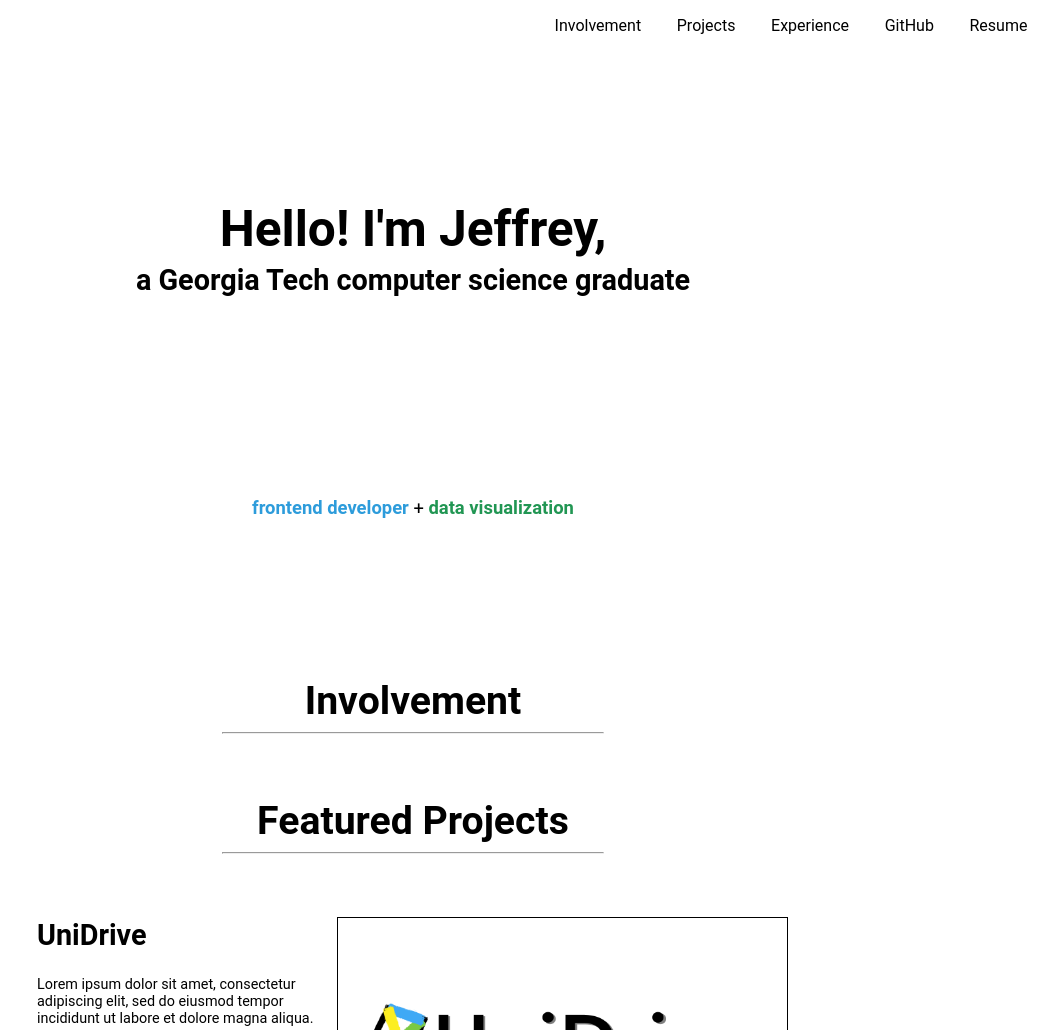
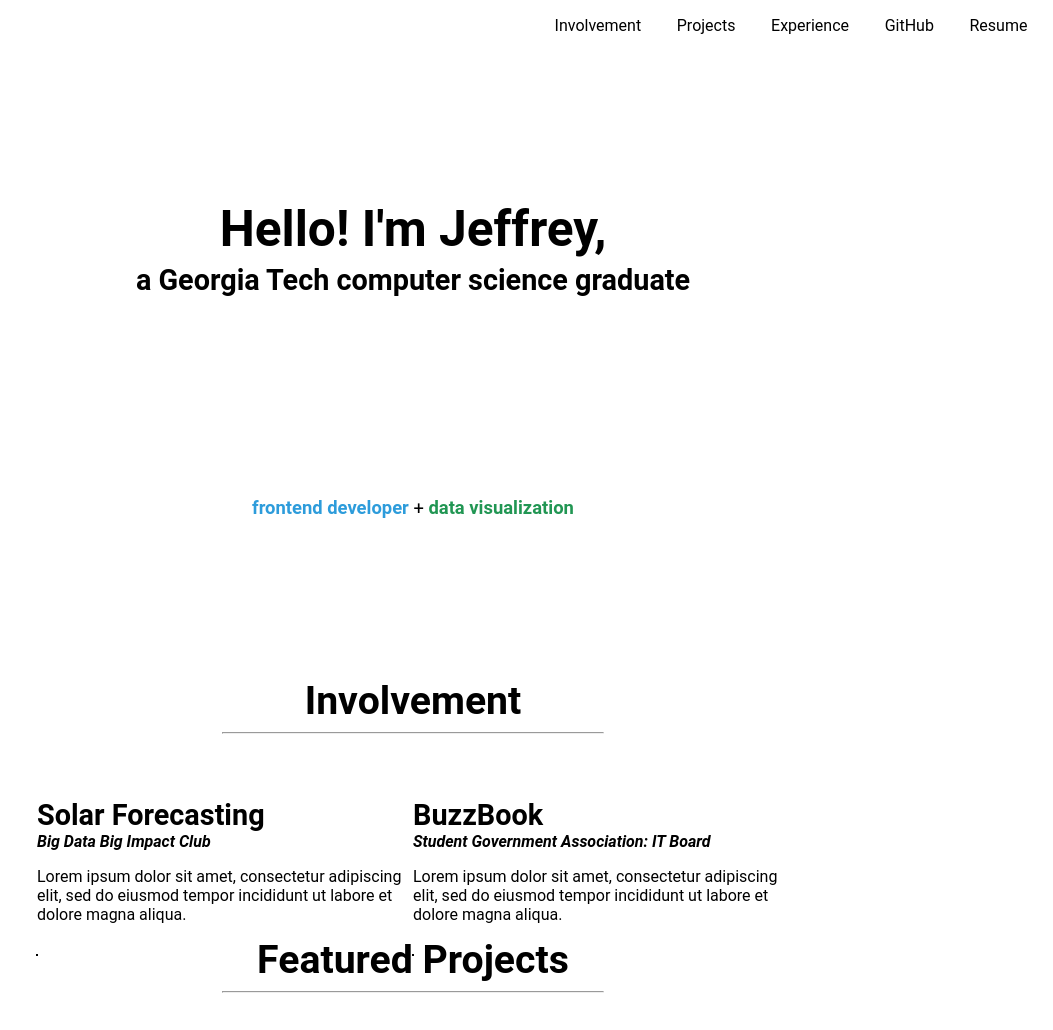
Before and after one commit to jeffreytram/jeffreytram.github.io, a Gatsby site: page / in a window 1280 px wide. Shown: the top 1030 px of the page, without its empty margins (227-1280 px from the left). Built offline with nearby package versions, Linux system fonts and the light colour scheme; Gatsby itself is replaced by a stand-in of ours.

Commit message:
Added involvements

```diff
--- /dev/null
+++ b/src/components/InvolvementList.js
@@ -0,0 +1,35 @@
+import React from "react"
+import styles from "./involvementlist.module.css"
+
+const Involvement = props => {
+  const { title, org, bannerImage, description, link } = props;
+  return (
+    <div>
+      <h2 className={styles.involvementHeading}>{title}</h2>
+      <h4 className={styles.orgHeading}>{org}</h4>
+      <p>{description}</p>
+      <img src={bannerImage} />
+    </div>
+  )
+};
+
+export default function Involvements() {
+  return (
+    <div className={styles.involvementList}>
+      <Involvement
+        title="Solar Forecasting"
+        org="Big Data Big Impact Club"
+        // bannerImage={}
+        description="Lorem ipsum dolor sit amet, consectetur adipiscing elit, sed do eiusmod tempor incididunt ut labore et dolore magna aliqua."
+        link=""
+      />
+      <Involvement
+        title="BuzzBook"
+        org="Student Government Association: IT Board"
+        // bannerImage={}
+        description="Lorem ipsum dolor sit amet, consectetur adipiscing elit, sed do eiusmod tempor incididunt ut labore et dolore magna aliqua."
+        link=""
+      />
+    </div>
+  )
+}
--- a/src/components/ProjectList.js
+++ b/src/components/ProjectList.js
@@ -7,7 +7,7 @@ const Project = props => {
     <div className={styles.project}>
       <div className={styles.projectInfoContainer}>
         <div className={styles.projectInfo}>
-          <h2 style={{ marginBlockStart: "0", fontSize: "var(--text-size-m-h)" }}>{title}</h2>
+          <h2 style={{ fontSize: "var(--text-size-m-h)" }}>{title}</h2>
           <div style={{ fontSize: "var(--text-size-sm-p)" }}>
             <p>{description}</p>
             <button className={styles.button} href={livePage}>Live Page</button>
--- /dev/null
+++ b/src/components/involvementlist.module.css
@@ -0,0 +1,28 @@
+.involvementList {
+  margin: 0 2vw;
+  display: grid;
+  grid-template-rows: repeat(1, 100px);
+  grid-template-columns: repeat(2, 50%);
+}
+
+.involvementHeading {
+  margin: 0;
+  font-size: var(--text-size-m-h);
+}
+
+.orgHeading {
+  margin: 0;
+  font-style: italic;
+}
+
+@media (min-width: 700px) {
+  .involvementList {
+    margin: 0 10vw;
+  }
+}
+
+@media (min-width: 1100px) {
+  .involvementList {
+    margin: 0 20vw;
+  }
+}
--- a/src/pages/index.js
+++ b/src/pages/index.js
@@ -1,5 +1,6 @@
 import React from "react";
 import Layout from "../components/layout";
+import InvolvementList from "../components/InvolvementList";
 import ProjectList from "../components/ProjectList";
 import styles from "./index.module.css";
 
@@ -29,6 +30,7 @@ export default function Home() {
       </div>
       {/*Projects*/}
       <HomeSection title="Involvement"/>
+      <InvolvementList/>
       <HomeSection title="Featured Projects"/>
       <ProjectList/>
       <HomeSection title="Experience"/>
--- a/src/styles/global.css
+++ b/src/styles/global.css
@@ -4,7 +4,7 @@
   --text-size-m-h: calc(16px + 1vw);
   --text-size-subtitle: calc(20px + 1.5vw);
   --text-size-title: calc(24px + 2vw);
-
+  --gray: gray;
 }
 
 html {
```
Also changed, not shown: planning.txt (+12 -0 lines).
